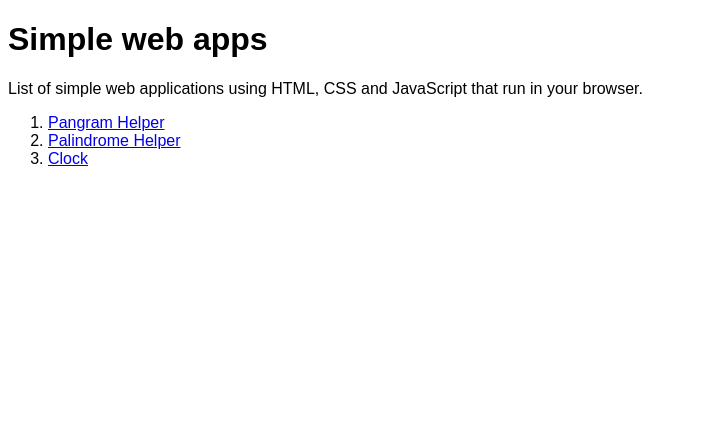
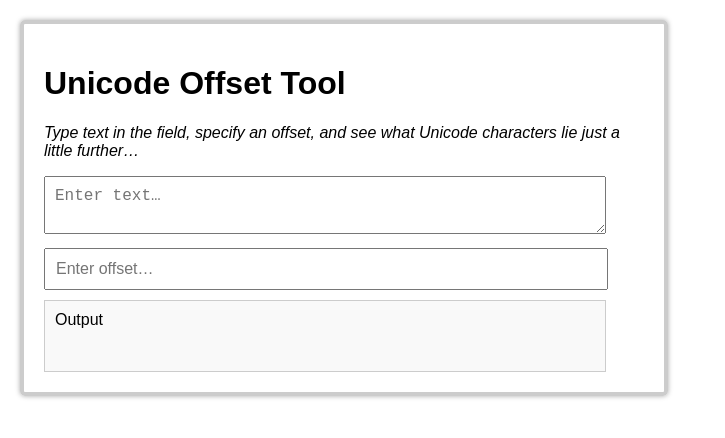
Before and after one commit to kaloyan-projects/simple-web-apps, a plain HTML site: page index.html in a window 1280 px wide. Shown: the whole page, without its empty margins (0-725 px from the left). Drawn offline with Linux system fonts and the light colour scheme.

Commit message:
Add files via upload

```diff
--- a/index.html
+++ b/index.html
@@ -1,22 +1,17 @@
 <!DOCTYPE html>
-<html>
-<head>
-	<meta charset="utf-8">
-	<meta name="viewport" content="width=device-width, initial-scale=1">
-	<style>
-		* {
-			font-family: sans-serif;
-		}
-	</style>
-	<title>Simple web apps</title>
-</head>
-<body>
-	<h1>Simple web apps</h1>
-	<p>List of simple web applications using HTML, CSS and JavaScript that run in your browser.</p>
-	<ol>
-		<li><a href="PangramTool/index.html">Pangram Helper</a></li>
-		<li><a href="PalindromeTool/index.html">Palindrome Helper</a></li>
-		<li><a href="Clock/index.html">Clock</a></li>
-	</ol>
-</body>
+<html lang="en">
+    <head>
+        <meta charset="UTF-8">
+        <meta name="viewport" content="width=device-width, initial-scale=1.0">
+        <title>Unicode Offset Tool</title>
+        <link rel="stylesheet" href="style.css">
+    </head>
+    <body>
+        <h1>Unicode Offset Tool</h1>
+        <p><i>Type text in the field, specify an offset, and see what Unicode characters lie just a little further…</i></p>
+        <textarea id="inputText" placeholder="Enter text…"></textarea><br>
+        <input type="number" id="offset" placeholder="Enter offset…" />
+        <div id="output">Output</div>
+        <script src="scripts.js"></script>
+    </body>
 </html>
--- /dev/null
+++ b/scripts.js
@@ -0,0 +1,30 @@
+const inputText = document.getElementById('inputText');
+const offsetInput = document.getElementById('offset');
+const outputDiv = document.getElementById('output');
+
+var changesMade = false;
+
+function updateOutput() {
+    changesMade = true;
+    const text = inputText.value;
+    const offset = parseInt(offsetInput.value) || 0; // Default to 0 if not a number
+    let transformedText = '';
+
+    for (let char of text) {
+        const codePoint = char.codePointAt(0);
+        const newCodePoint = codePoint + offset;
+        transformedText += String.fromCodePoint(newCodePoint);
+    }
+
+    outputDiv.textContent = transformedText;
+    }
+
+inputText.addEventListener('input', updateOutput);
+offsetInput.addEventListener('input', updateOutput);
+
+window.addEventListener("beforeunload", function (e) {
+    if (changesMade) {
+        e.preventDefault();
+        e.returnValue = '';
+    }
+});
--- /dev/null
+++ b/style.css
@@ -0,0 +1,27 @@
+        body {
+            font-family: Arial, sans-serif;
+            margin: 20px;
+            padding: 20px;
+            border: 4px solid #ccc;
+            box-shadow: 0 0 5px #aaa;
+            border-radius: 5px;
+            max-width: 600px;
+            overflow: hidden;
+        }
+        input, textarea {
+            width: 100%;
+            margin-bottom: 10px;
+            padding: 10px;
+            font-size: 16px;
+            max-width: 90%;
+        }
+        #output {
+            border: 1px solid #ccc;
+            padding: 10px;
+            background-color: #f9f9f9;
+            min-height: 50px;
+            max-width: 90%;
+            word-wrap: break-word; /* Allows long words to be broken and wrap onto the next line */
+            overflow-wrap: break-word; /* Ensures that the text wraps correctly */
+            white-space: normal;
+        }
```
